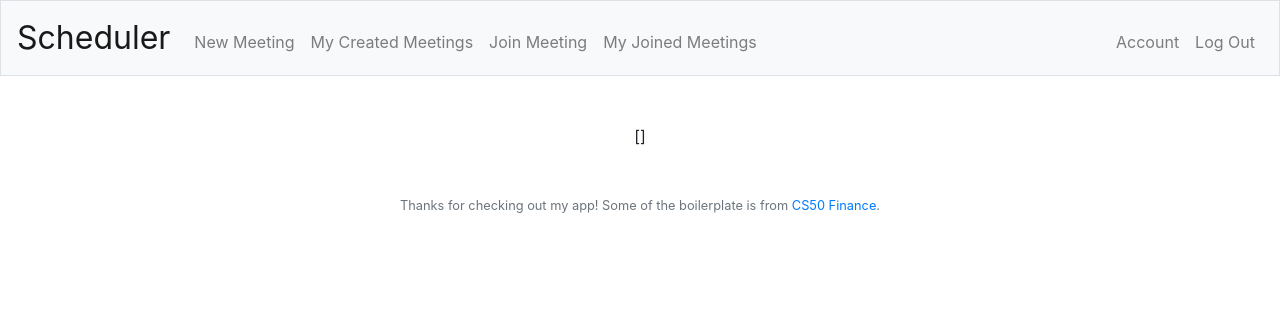
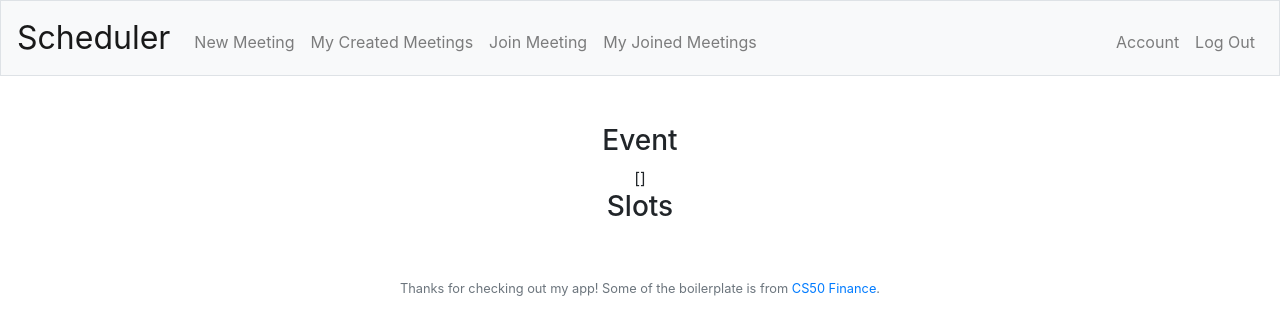
Before and after one commit to c-ehrlich/cs50-scheduler, a Flask app: page /view/1 in a window 1280 px wide. Shown: the top 336 px of the page. Run offline with Flask 2, Linux system fonts and the light colour scheme; the visitor is signed in with stand-in values (Sample User, id 1); data that the repository does not hold is empty; parts of the project's set-up code (start-up, migrations or seed data) failed here and were passed over; some libraries are stand-ins or nearby versions.

Commit message:
add slots to view.html

```diff
--- a/app.py
+++ b/app.py
@@ -298,4 +298,5 @@ def register():
 @login_required
 def view(event_id):
     event = db.execute("SELECT * FROM events WHERE hash = ?", event_id)
-    return render_template("view.html", event=event)
+    slots = db.execute("SELECT * FROM slots JOIN events ON events.id = slots.event_id WHERE events.hash = ?", event_id)
+    return render_template("view.html", event=event, slots=slots)
--- a/templates/view.html
+++ b/templates/view.html
@@ -5,5 +5,11 @@
 {% endblock %}
 
 {% block main %}
+    <h3>Event</h3>
     {{ event }}
+    <h3>Slots</h3>
+    {% for slot in slots %}
+        {{ slot }}
+        <hr>
+    {% endfor %}
 {% endblock %}
```
